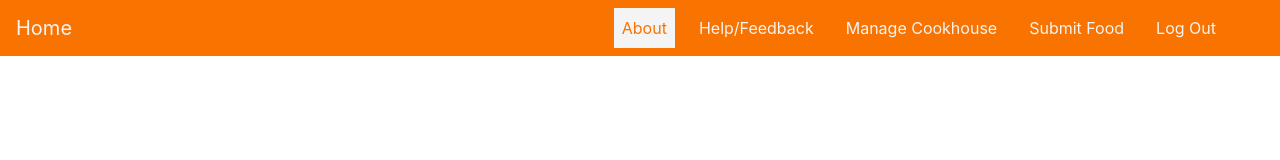
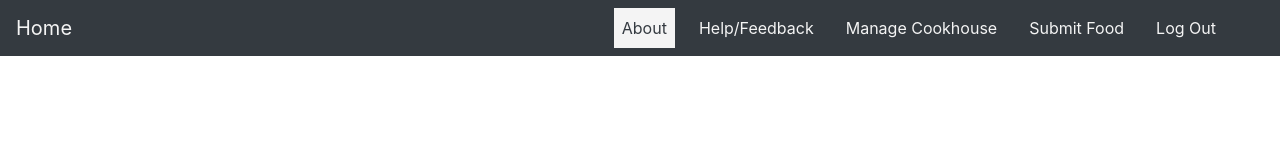
Before and after one commit to shastikk/shastikk.github.io, a plain HTML site: page index.html in a window 1280 px wide. In both pictures the pointer is over the link "About". Drawn offline with nearby package versions, Linux system fonts and the light colour scheme.

Commit message:
change big color

```diff
--- a/login.css
+++ b/login.css
@@ -1,10 +1,10 @@
-.navbar{ background:#F97300;}
+.navbar{ background:#343a40;}
 
 .nav-link , .navbar-brand{ color: #f4f4f4; cursor: pointer;}
 
 .nav-link{ margin-right: 1em !important;}
 
-.nav-link:hover{ background: #f4f4f4; color: #f97300;}
+.nav-link:hover{ background: #f4f4f4; color: #343a40;}
 
 .navbar-collapse{ justify-content: flex-end;}
 
```
